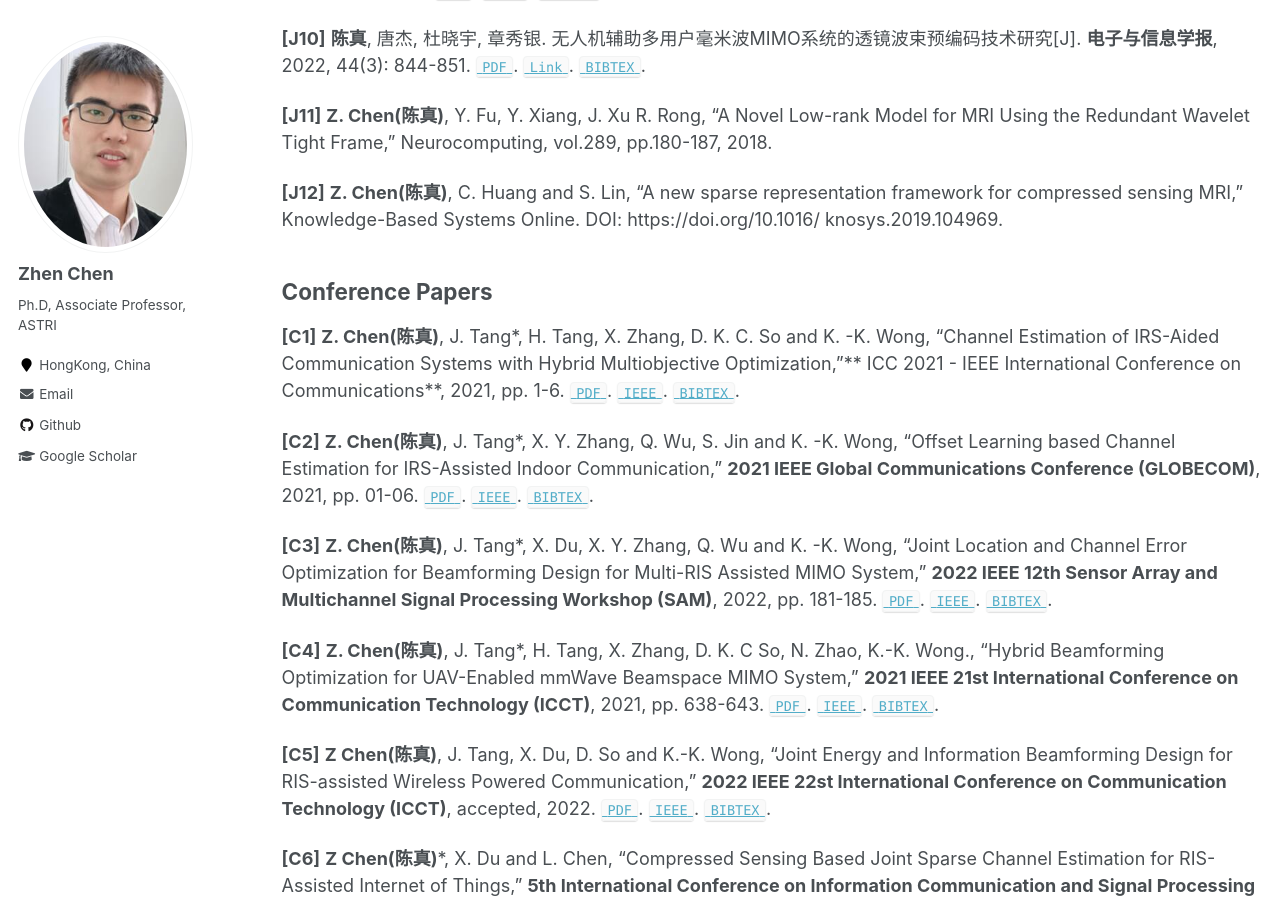
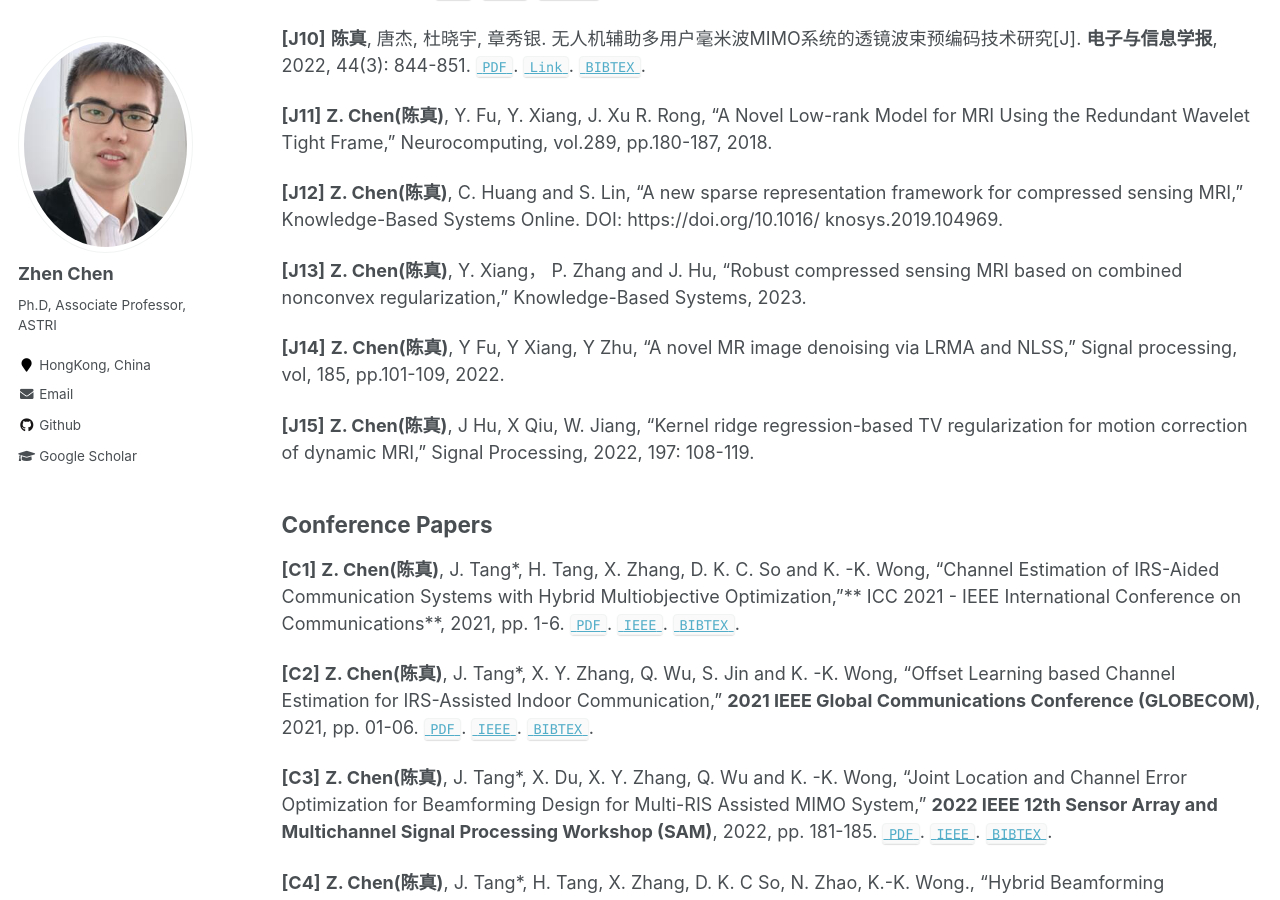
Before and after one commit to baile035/chenz_CV, a Jekyll site: the page built from _pages/publications.md, in a window 1280 px wide and 900 px high, scrolled down 1196 px. Built offline with Jekyll 4.4.1, drawn with Linux system fonts in a browser that asks for light colours.

Commit message:
Update publications.md

```diff
--- a/_pages/publications.md
+++ b/_pages/publications.md
@@ -65,6 +65,12 @@ Journal Articles
 **[J11]** **Z. Chen(陈真)**, Y. Fu, Y. Xiang, J. Xu R. Rong, “A Novel Low-rank Model for MRI Using the Redundant Wavelet Tight Frame,” Neurocomputing, vol.289, pp.180-187, 2018.
 
 **[J12]** **Z. Chen(陈真)**, C. Huang and S. Lin, “A new sparse representation framework for compressed sensing MRI,” Knowledge-Based Systems Online. DOI: https://doi.org/10.1016/ knosys.2019.104969.
+
+**[J13]** **Z. Chen(陈真)**, Y. Xiang， P. Zhang and J. Hu, “Robust compressed sensing MRI based on combined nonconvex regularization,” Knowledge-Based Systems, 2023.
+
+**[J14]** **Z. Chen(陈真)**, Y Fu, Y Xiang, Y Zhu, “A novel MR image denoising via LRMA and NLSS,” Signal processing, vol, 185, pp.101-109, 2022.
+
+**[J15]** **Z. Chen(陈真)**, J Hu, X Qiu, W. Jiang, “Kernel ridge regression-based TV regularization for motion correction of dynamic MRI,” Signal Processing, 2022, 197: 108-119.
 
 <!--
 **[J10]** 田霖, 苏智杰, 冯婉媚, **陈真**, 唐杰, 周恩丞. 面向多无人机携能网络的轨迹与资源规划算法[J]. **西安电子科技大学学报**,2021,48(06):115-122.
```
